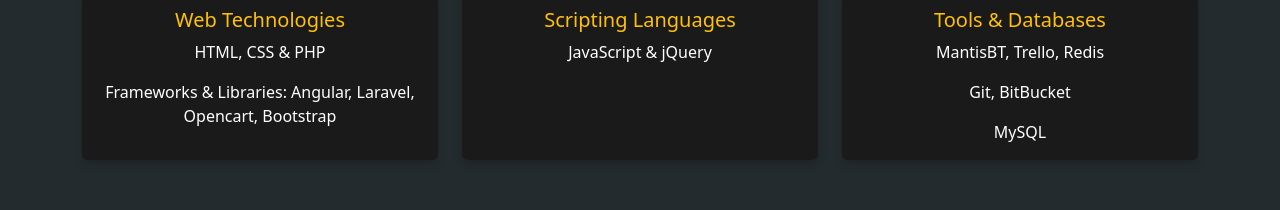
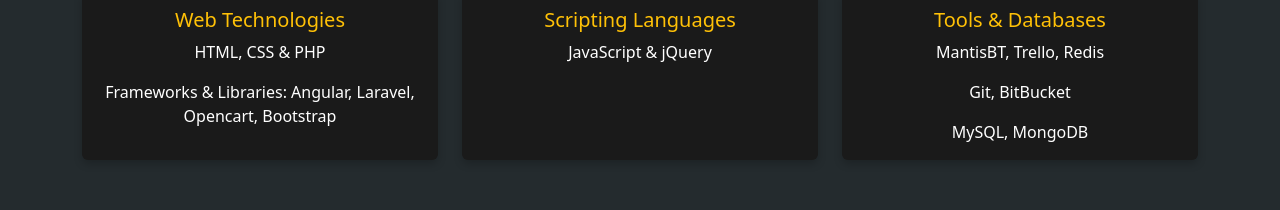
Before and after one commit to YSachin01/sachin-portfolio, an Angular app: page / in a window 1280 px wide. Shown: the part 1480-1690 px from the top of the page. Built offline with nearby package versions, Linux system fonts and the light colour scheme.

Commit message:
add mongodb

```diff
--- a/src/app/portfolio/skills/skills.component.html
+++ b/src/app/portfolio/skills/skills.component.html
@@ -33,7 +33,7 @@
             <h5 class="card-title text-warning">Tools & Databases</h5>
             <p class="card-text">MantisBT, Trello, Redis</p>
             <p class="card-text">Git, BitBucket</p>
-            <p class="card-text">MySQL</p>
+            <p class="card-text">MySQL, MongoDB</p>
           </div>
         </div>
       </div>
```
